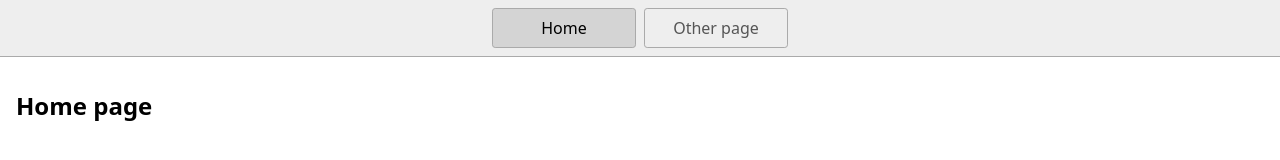
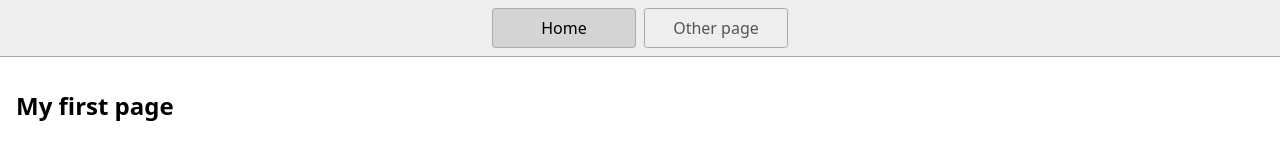
Before and after one commit to KodeHodeKlevis/First-Kode, a website: page index.html in a window 1280 px wide. Drawn offline with Linux system fonts and the light colour scheme.

Commit message:
second commit

```diff
--- a/index.html
+++ b/index.html
@@ -17,7 +17,7 @@
       <a href="/page2.html">Other page</a>
     </nav>
     <main>
-      <h1>Home page</h1>
+      <h1>My first page</h1>
     </main>
   </body>
 </html>
```
Also changed, not shown: 1 other file.
